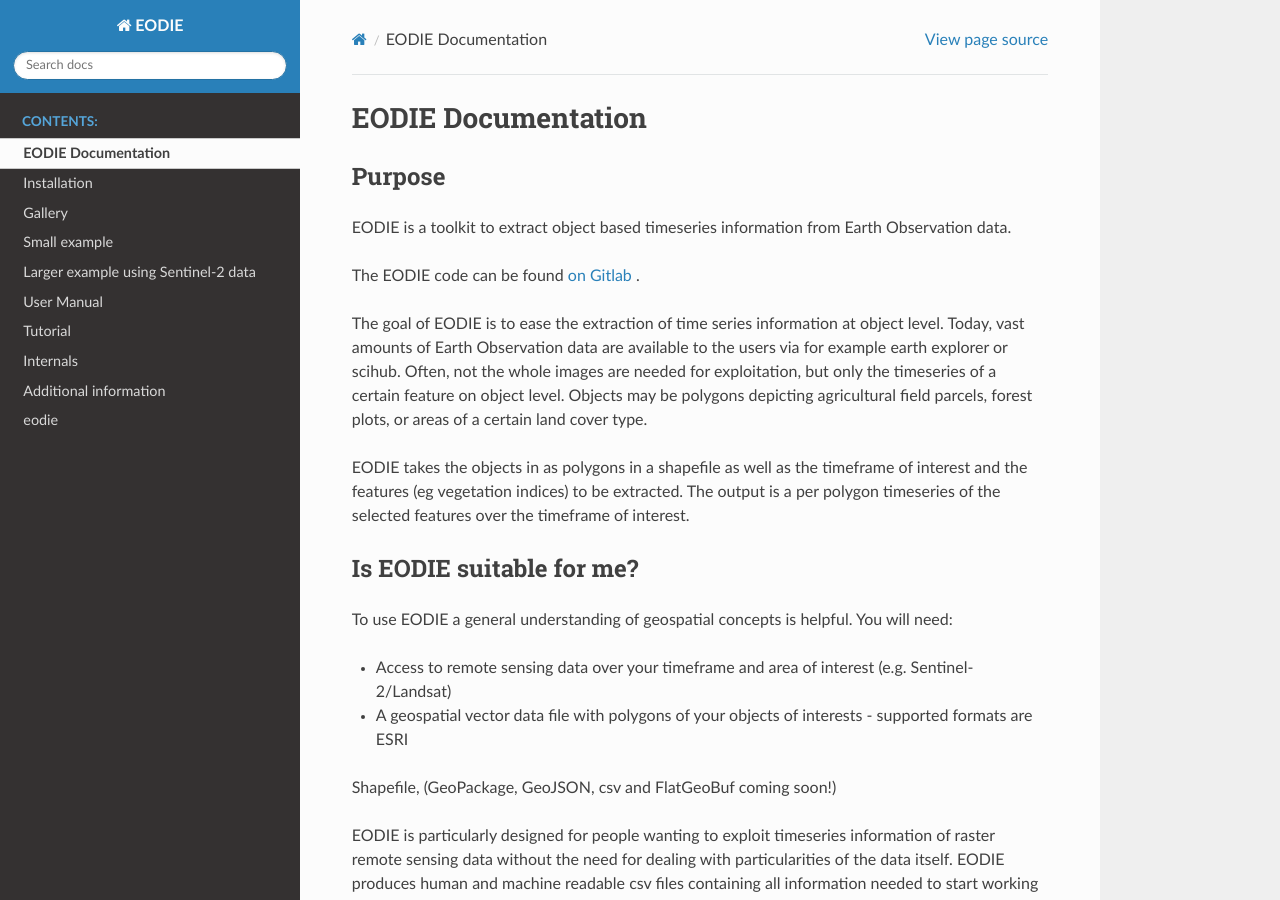
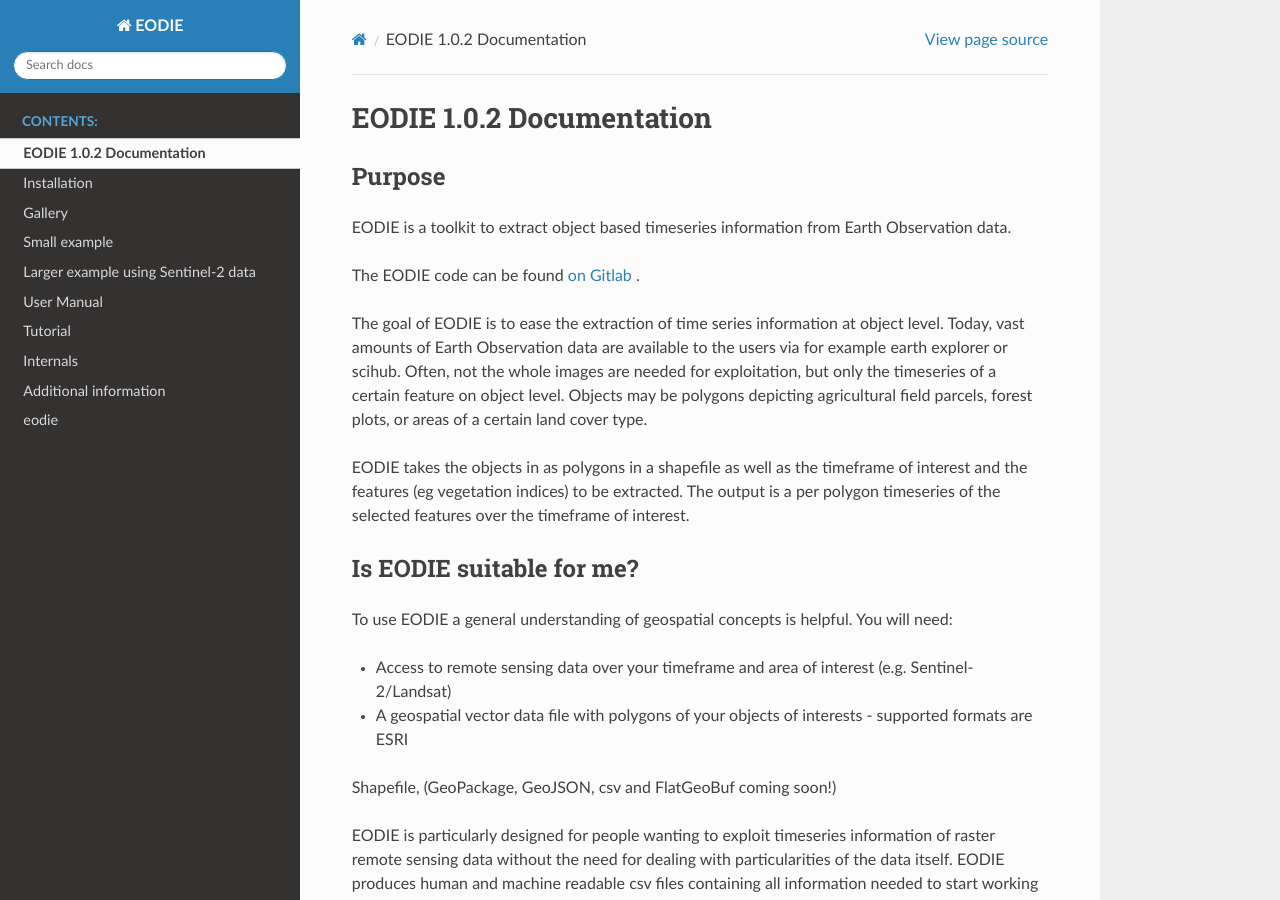
Before and after one commit to samumantha/EODIE, a Sphinx documentation site: the page built from docs/index.rst, in a window 1280 px wide and 900 px high. Built offline with Sphinx 7.4.7 and the Read the Docs theme 2.0.0, drawn with Linux system fonts in a browser that asks for light colours; some of the changed text lies outside the part shown.

Commit message:
version number to docs

```diff
--- a/docs/index.rst
+++ b/docs/index.rst
@@ -2,8 +2,8 @@
    sphinx-quickstart on Fri Mar 12 19:57:28 2021.
 
 
-EODIE Documentation
-====================
+EODIE 1.0.2 Documentation
+==========================
 
 Purpose
 --------
```
